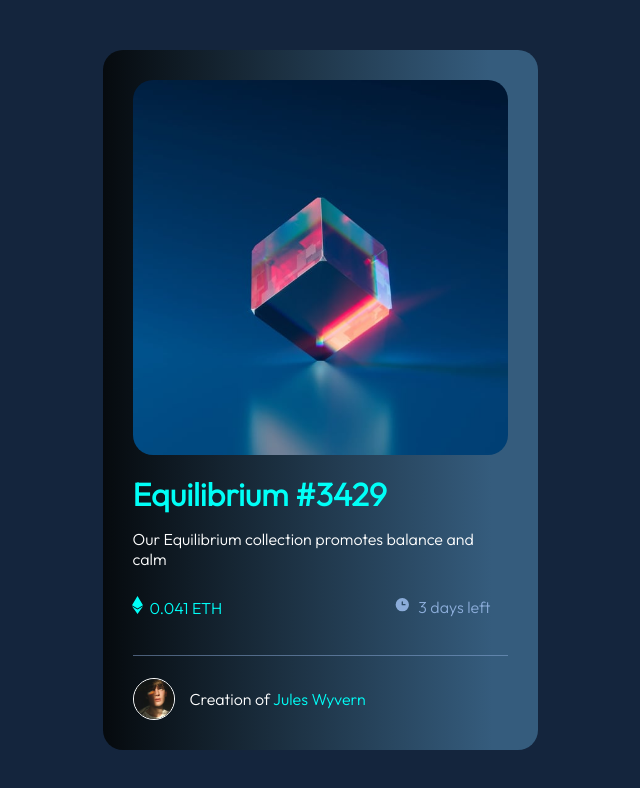
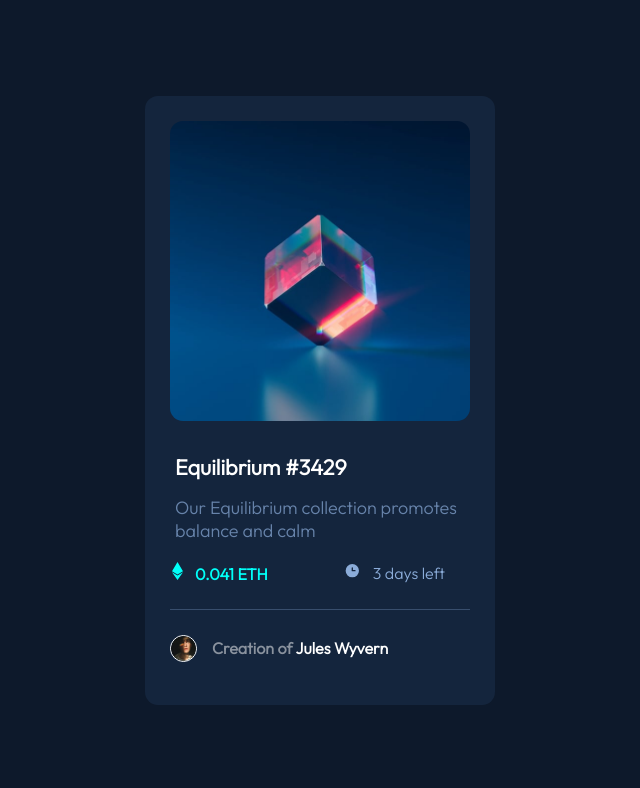
Before and after one commit to Sebastian-123-web/primer_reto_grupal, a plain HTML site: page index.html in a window 1280 px wide. Shown: the whole page, without its empty margins (320-960 px from the left). Drawn offline with Linux system fonts and the light colour scheme; a web font is replaced by a local one.

Commit message:
final details and active states

```diff
--- a/index.html
+++ b/index.html
@@ -31,23 +31,26 @@
 <body>
     <main>
         <div class="main-card">
-            <div class="imagen-card">
-                <img src="./images/image-equilibrium.jpg" alt="">
+            <div class="images-card">
+                <img id="img-card"src="./images/image-equilibrium.jpg" alt="">
+                <img  id="view-icon" src="/images/icon-view.svg" alt="">
             </div>
+
             <h1>Equilibrium #3429</h1>
-            <p>Our Equilibrium collection promotes balance and calm</p>
-            <div>
-                <ul>
-                    <li class="eth">0.041 ETH</li>
-                    <li class="clock">3 days left</li>
-                </ul>
+            <p id="paragraph">Our Equilibrium collection promotes balance and calm</p>
 
-                <div class="linea"></div><br>
+            <ul>
+                <li id="eth">0.041 ETH</li>
+                <li id="clock">3 days left</li>
+            </ul>
 
-                <div class="footer">
-                    <img src="./images/image-avatar.png" alt="" id="imagen-footer">
-                    <p>Creation of <span>Jules Wyvern</span></p>
-                </div>
+            <div class="linea"></div><br>
+
+            <div class="copyrigth">
+                <img src="./images/image-avatar.png" alt="" id="imagen-cr">
+                <p><span id="cr-creation">Creation of</span>
+                <span id="cr-name">Jules Wyvern</span>
+                </p>
             </div>
         </div>
     </main>
--- a/style.css
+++ b/style.css
@@ -6,56 +6,98 @@
 
 body{
     background-color: hsl(216, 50%, 16%);
-    color: hsl(215, 51%, 70%);
     font-family: 'Outfit', sans-serif;
+    font-size: 18px;
 }
 
 main{
     height: 100vh;
+    min-width: 300px;
     display: flex;
     justify-content: center;
     align-items: center;
+    background-color: hsl(217, 54%, 11%);
 }
 
 .main-card{
-    width: 375px;
-    background-color: rebeccapurple;
-    padding: 30px;
-    border-radius: 20px;
-    background-image: linear-gradient( 89.7deg,  rgba(0,0,0,1) -10.7%, rgba(53,92,125,1) 88.8% );
+    width: 300px;
+    padding: 25px;
+    border-radius: 13px;
+    background-color: hsl(216, 50%, 16%);
+    color: #fff;
 }
-.main-card h1{
-    color: hsl(178, 100%, 50%);
-    margin-bottom: 15px;
+.images-card{
+    position: relative;
 }
-.main-card p{
-    color: #fff;
-    margin-bottom: 10px;
+#img-card{
+    width: 100%;
+    height: 100%;
+    border-radius: 13px;
+    margin-bottom: 17px;
+    cursor: pointer;
 }
 
-.imagen-card img{
-    width: 100%;
-    border-radius: 20px;
-    margin-bottom: 15px;
+#view-icon{
+    position: fixed;
+    border-radius: 13px;
+    margin: -0px -300px;
+    cursor: pointer;
+    justify-content: center;
+    background-color: hsl(178, 100%, 50%);
+    padding: 125px;
+    opacity: 0;
+    color: #fff;
 }
 
-ul{
-    margin: 0;
-    padding: 17px;
+#view-icon:active{
+    opacity: 0.5;
+
+}
+
+.main-card h1{
+    margin: 10px 5px;
+    font-size: larger;
+    font-weight: bolder;
+    cursor: pointer;
+}
+
+.main-card h1:active{
+    color: hsl(178, 100%, 50%);
+}
+
+.main-card p{
+    margin: 15px 5px;
+    color: rgb(139, 172, 217);
+}
+
+#paragraph{
+    opacity: 0.7;
+}
+
+
+.main-card ul{
+    margin: 5px;
+    padding: 0 15px;
     display: flex;
     justify-content: space-between;
     font-size: medium;
 }
 
-.eth {
+#eth {
     list-style: url(../images/icon-ethereum.svg);
     color: rgb(0, 255, 248);
+    padding: 5px;
+    font-weight: bolder;
+
   }
 
-  .clock {
+#clock {
     list-style: url(../images/icon-clock.svg);
     color: rgb(139, 172, 217);
-  }
+    padding: 5px;
+}
+
+
 
 .linea {
     border-top: 1px solid rgb(139, 172, 217);
@@ -63,23 +105,37 @@ ul{
     width: 100%;
     padding: 0;
     margin: 20px auto 0 auto;
+    opacity: 0.3;
+}
+
+.copyrigth{
+    display: flex;
+    align-items: center;
+    font-size: medium;
+}
+
+#imagen-cr{
+    width: 25px;
+    border: 1px solid #fff;
+    border-radius: 25px;
+    margin-bottom: 18px;
+}
+
+.copyrigth p{
+    margin: 0 0 18px 15px;
+    font-weight: 800;
+    color: #fff;
+}
+
+#cr-creation{
     opacity: 0.5;
 }
 
-.footer{
-    display: flex;
-    align-items: center;
+#cr-name{
+    cursor: pointer;
 }
 
-#imagen-footer{
-    width: 40px;
-    border: 1px solid #fff;
-    border-radius: 25px;
+#cr-name:active{
+    color: hsl(178, 100%, 50%);
+
 }
-
-.footer p{
-    margin: 0 15px;
-}
-span{
-    color: rgb(0, 255, 248);
-}
```
Also changed, not shown: 1 other file.
